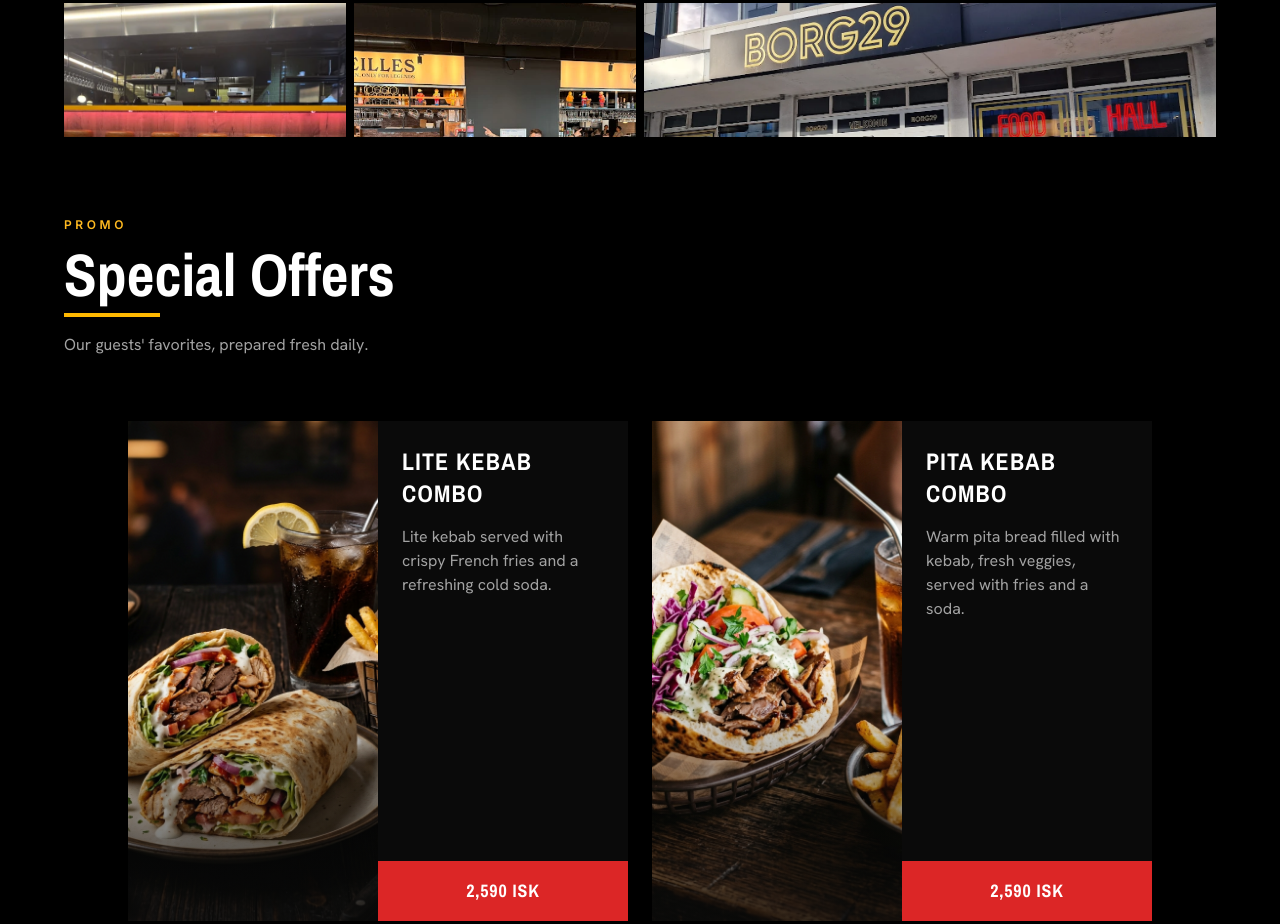
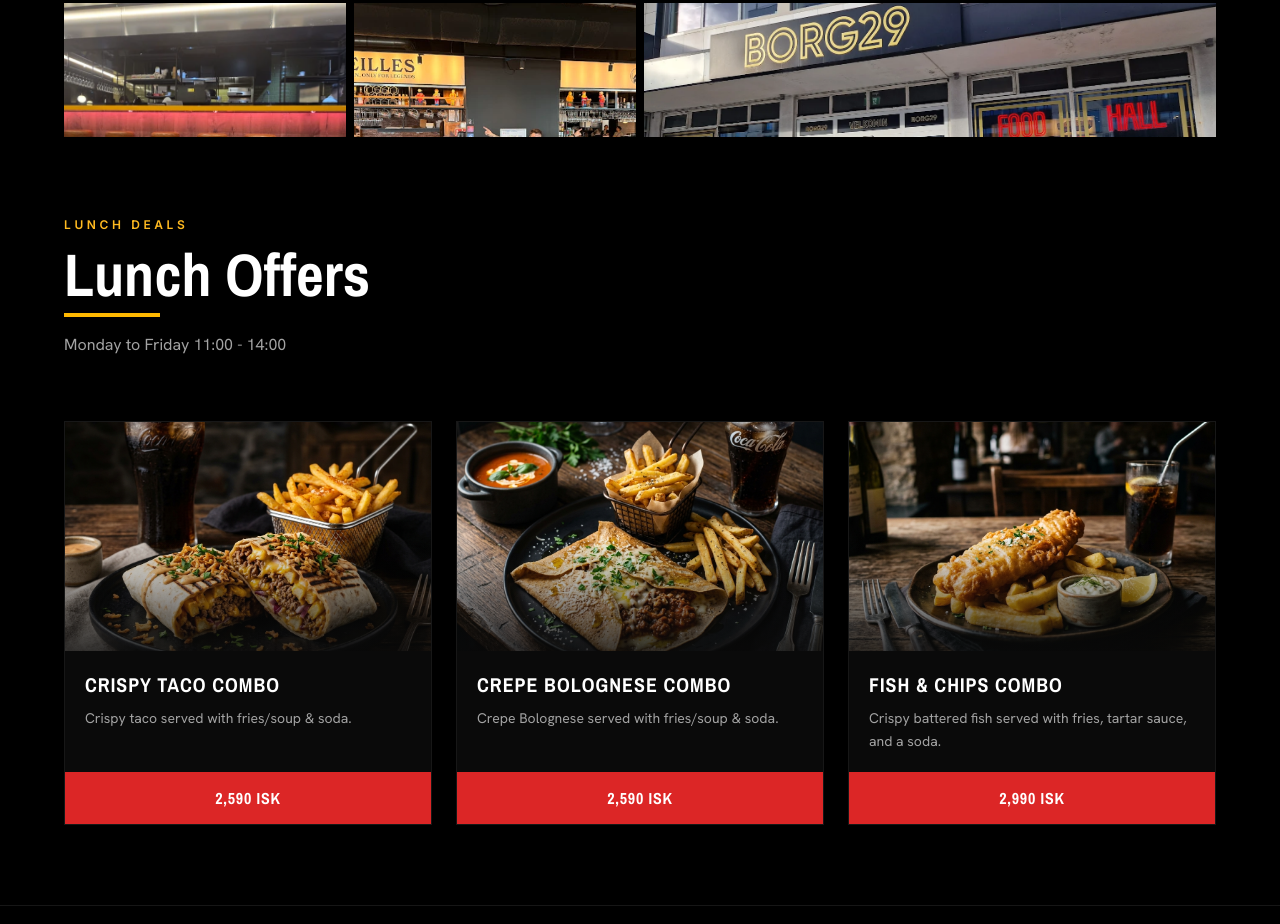
Before and after one commit to elBuenManolo/andrez-website, a website built with Vite: page index.html in a window 1280 px wide. Shown: the part 1440-2364 px from the top of the page. Built offline with nearby package versions, Linux system fonts and the light colour scheme; animation ran at ten frames a second; files whose address does not match are found by name.

Commit message:
ofertas cambiadas

```diff
--- a/index.html
+++ b/index.html
@@ -481,8 +481,7 @@
                                                 </div>
                                                 <div
                                                         class="absolute bottom-0 left-0 right-0 p-5 translate-y-4 group-hover:translate-y-0 opacity-0 group-hover:opacity-100 transition-all duration-500">
-                                                        <span
-                                                                class="text-[#ffba20] text-xs font-bold uppercase tracking-widest">Exterior</span>
+                                                        <span class="text-[#ffba20] text-xs font-bold uppercase tracking-widest">Exterior</span>
                                                         <h3 class="text-white font-black text-lg mt-1">Find Us in
                                                                 Reykjavík</h3>
                                                 </div>
@@ -491,74 +490,96 @@
                         </div>
                 </section>
 
-
                 <!-- Special Offer (Bento Grid) -->
                 <section id="special-offers"
                         class="py-section-gap px-margin-mobile md:px-margin-desktop bg-black border-b border-neutral-800/60">
                         <div class="max-w-7xl mx-auto">
                                 <div class="text-left mb-margin-desktop reveal">
                                         <span
-                                                class="text-[#ffba20] font-label-sm text-label-sm uppercase tracking-[0.3em] mb-3 block">Promo</span>
+                                                class="text-[#ffba20] font-label-sm text-label-sm uppercase tracking-[0.3em] mb-3 block">Lunch Deals</span>
                                         <h2 class="text-4xl md:text-6xl font-black text-white leading-tight mb-2"
                                                 style="font-family: 'Archivo Narrow', sans-serif;">
-                                                Special Offers</h2>
+                                                Lunch Offers</h2>
                                         <div class="h-1 w-24 bg-primary-container mb-4"></div>
-                                        <p class="font-body-md text-body-md text-neutral-400">Our guests'
-                                                favorites, prepared fresh daily.</p>
+                                        <p class="font-body-md text-body-md text-neutral-400">Monday to Friday 11:00 - 14:00</p>
                                 </div>
-                                <div class="grid grid-cols-1 md:grid-cols-2 gap-6 max-w-5xl mx-auto reveal"
+                                <div class="grid grid-cols-1 md:grid-cols-3 gap-6 max-w-6xl mx-auto reveal"
                                         style="transition-delay: 100ms;">
-                                        <!-- Container 1: Lite Kebab Combo -->
+                                        <!-- Container 1: Crispy Taco Combo -->
                                         <div
-                                                class="bg-neutral-950 aspect-[1/2] md:aspect-square rounded-none flex flex-col md:flex-row justify-between overflow-hidden group transition-all duration-300">
-                                                <div class="h-3/5 md:h-full w-full md:w-1/2 overflow-hidden relative">
-                                                        <img src="/offer-lite-kebab.webp" alt="Lite Kebab Offer"
+                                                class="bg-neutral-950 flex flex-col justify-between overflow-hidden group transition-all duration-300 border border-neutral-900 hover:border-neutral-800">
+                                                <div class="aspect-[16/10] w-full overflow-hidden relative">
+                                                        <img src="/offer-crispy-taco.png" alt="Crispy Taco Offer"
                                                                 class="w-full h-full object-cover transition-transform duration-700 group-hover:scale-110" />
                                                         <div
                                                                 class="absolute inset-0 bg-gradient-to-t from-neutral-950 via-transparent to-transparent opacity-80">
                                                         </div>
                                                 </div>
-                                                <div class="flex flex-col justify-between flex-grow md:w-1/2">
-                                                        <div class="p-4 md:p-6 flex-grow">
-                                                                <h3 class="text-white font-black text-lg md:text-2xl uppercase tracking-wider"
+                                                <div class="flex flex-col justify-between flex-grow">
+                                                        <div class="p-5 flex-grow">
+                                                                <h3 class="text-white font-black text-lg md:text-xl uppercase tracking-wider"
                                                                         style="font-family: 'Archivo Narrow', sans-serif;">
-                                                                        Lite Kebab Combo</h3>
+                                                                        Crispy Taco Combo</h3>
                                                                 <p
-                                                                        class="text-sm md:text-base text-neutral-400 mt-3 font-body-md leading-relaxed md:mt-4">
-                                                                        Lite kebab served with crispy French fries and a
-                                                                        refreshing cold soda.
+                                                                        class="text-sm text-neutral-400 mt-2 font-body-md leading-relaxed">
+                                                                        Crispy taco served with fries/soup and a soda.
                                                                 </p>
                                                         </div>
-                                                        <div class="bg-red-600 text-white text-center py-3.5 md:py-4 text-base md:text-lg font-bold uppercase tracking-wider transition-all duration-300"
+                                                        <div class="bg-red-600 text-white text-center py-3.5 text-base font-bold uppercase tracking-wider transition-all duration-300"
                                                                 style="font-family: 'Archivo Narrow', sans-serif;">
                                                                 2,590 ISK
                                                         </div>
                                                 </div>
                                         </div>
-                                        <!-- Container 2: Pita Kebab Combo -->
+                                        <!-- Container 2: Crepe Bolognese Combo -->
                                         <div
-                                                class="bg-neutral-950 aspect-[1/2] md:aspect-square rounded-none flex flex-col md:flex-row justify-between overflow-hidden group transition-all duration-300">
-                                                <div class="h-3/5 md:h-full w-full md:w-1/2 overflow-hidden relative">
-                                                        <img src="/offer-pita-kebab.webp" alt="Pita Kebab Offer"
+                                                class="bg-neutral-950 flex flex-col justify-between overflow-hidden group transition-all duration-300 border border-neutral-900 hover:border-neutral-800">
+                                                <div class="aspect-[16/10] w-full overflow-hidden relative">
+                                                        <img src="/offer-crepe-bolognese.png" alt="Crepe Bolognese Offer"
                                                                 class="w-full h-full object-cover transition-transform duration-700 group-hover:scale-110" />
                                                         <div
                                                                 class="absolute inset-0 bg-gradient-to-t from-neutral-950 via-transparent to-transparent opacity-80">
                                                         </div>
                                                 </div>
-                                                <div class="flex flex-col justify-between flex-grow md:w-1/2">
-                                                        <div class="p-4 md:p-6 flex-grow">
-                                                                <h3 class="text-white font-black text-lg md:text-2xl uppercase tracking-wider"
+                                                <div class="flex flex-col justify-between flex-grow">
+                                                        <div class="p-5 flex-grow">
+                                                                <h3 class="text-white font-black text-lg md:text-xl uppercase tracking-wider"
                                                                         style="font-family: 'Archivo Narrow', sans-serif;">
-                                                                        Pita Kebab Combo</h3>
+                                                                        Crepe Bolognese Combo</h3>
                                                                 <p
-                                                                        class="text-sm md:text-base text-neutral-400 mt-3 font-body-md leading-relaxed md:mt-4">
-                                                                        Warm pita bread filled with kebab, fresh
-                                                                        veggies, served with fries and a soda.
+                                                                        class="text-sm text-neutral-400 mt-2 font-body-md leading-relaxed">
+                                                                        Crepe Bolognese served with fries/soup and a soda.
                                                                 </p>
                                                         </div>
-                                                        <div class="bg-red-600 text-white text-center py-3.5 md:py-4 text-base md:text-lg font-bold uppercase tracking-wider transition-all duration-300"
+                                                        <div class="bg-red-600 text-white text-center py-3.5 text-base font-bold uppercase tracking-wider transition-all duration-300"
                                                                 style="font-family: 'Archivo Narrow', sans-serif;">
                                                                 2,590 ISK
+                                                        </div>
+                                                </div>
+                                        </div>
+                                        <!-- Container 3: Fish and Chips Combo -->
+                                        <div
+                                                class="bg-neutral-950 flex flex-col justify-between overflow-hidden group transition-all duration-300 border border-neutral-900 hover:border-neutral-800">
+                                                <div class="aspect-[16/10] w-full overflow-hidden relative">
+                                                        <img src="/offer-fish-chips.png" alt="Fish and Chips Offer"
+                                                                class="w-full h-full object-cover transition-transform duration-700 group-hover:scale-110" />
+                                                        <div
+                                                                class="absolute inset-0 bg-gradient-to-t from-neutral-950 via-transparent to-transparent opacity-80">
+                                                        </div>
+                                                </div>
+                                                <div class="flex flex-col justify-between flex-grow">
+                                                        <div class="p-5 flex-grow">
+                                                                <h3 class="text-white font-black text-lg md:text-xl uppercase tracking-wider"
+                                                                        style="font-family: 'Archivo Narrow', sans-serif;">
+                                                                        Fish & Chips Combo</h3>
+                                                                <p
+                                                                        class="text-sm text-neutral-400 mt-2 font-body-md leading-relaxed">
+                                                                        Crispy battered fish served with fries, tartar sauce, and a soda.
+                                                                </p>
+                                                        </div>
+                                                        <div class="bg-red-600 text-white text-center py-3.5 text-base font-bold uppercase tracking-wider transition-all duration-300"
+                                                                style="font-family: 'Archivo Narrow', sans-serif;">
+                                                                2,990 ISK
                                                         </div>
                                                 </div>
                                         </div>
--- a/src/translations.js
+++ b/src/translations.js
@@ -79,21 +79,26 @@ export const strings = {
     '#our-place div.grid > div:nth-of-type(6) h3': ['Find Us in Reykjavík', 'Finndu okkur í Reykjavík'],
 
     // Special Offers Section
-    '#special-offers span.text-label-sm': ['Promo', 'Tilboð'],
-    '#special-offers h2': ['Special Offers', 'Sértilboð'],
+    '#special-offers span.text-label-sm': ['Lunch Deals', 'Hádegistilboð'],
+    '#special-offers h2': ['Lunch Offers', 'Hádegistilboð'],
     '#special-offers p.font-body-md': [
-        'Our guests\' favorites, prepared fresh daily.',
-        'Uppáhalds réttir gesta okkar, ferskt á hverjum degi.'
+        'Monday to Friday 11:00 - 14:00',
+        'Mánudaga til föstudaga 11:00 - 14:00'
     ],
-    '#special-offers div.grid > div:nth-of-type(1) h3': ['Lite Kebab Combo', 'Lite Kebab Tilboð'],
+    '#special-offers div.grid > div:nth-of-type(1) h3': ['Crispy Taco Combo', 'Stökkt Taco Tilboð'],
     '#special-offers div.grid > div:nth-of-type(1) p': [
-        'Lite kebab served with crispy French fries and a refreshing cold soda.',
-        'Lite kebab borinn fram með stökkum frönskum og ísköldu gosi.'
+        'Crispy taco served with fries/soup & soda.',
+        'Stökkt taco borið fram með frönskum/súpu og gosi.'
     ],
-    '#special-offers div.grid > div:nth-of-type(2) h3': ['Pita Kebab Combo', 'Pita Kebab Tilboð'],
+    '#special-offers div.grid > div:nth-of-type(2) h3': ['Crepe Bolognese Combo', 'Bolognese Pönnuköku Tilboð'],
     '#special-offers div.grid > div:nth-of-type(2) p': [
-        'Warm pita bread filled with kebab, fresh veggies, served with fries and a soda.',
-        'Heitt pítubrauð fyllt með kebab, fersku grænmeti, borið fram með frönskum og gosi.'
+        'Crepe Bolognese served with fries/soup & soda.',
+        'Bolognese pönnukaka borin fram með frönskum/súpu og gosi.'
+    ],
+    '#special-offers div.grid > div:nth-of-type(3) h3': ['Fish & Chips Combo', 'Fiskur & Franskar Tilboð'],
+    '#special-offers div.grid > div:nth-of-type(3) p': [
+        'Crispy battered fish served with fries, tartar sauce, and a soda.',
+        'Stökkur djúpsteiktur fiskur borið fram með frönskum, tartarsósu og gosi.'
     ],
 
     // Food Gallery Section
```
Also changed, not shown: public/offer-crepe-bolognese.png (added), public/offer-crispy-taco.png (added), public/offer-fish-chips.png (added).
